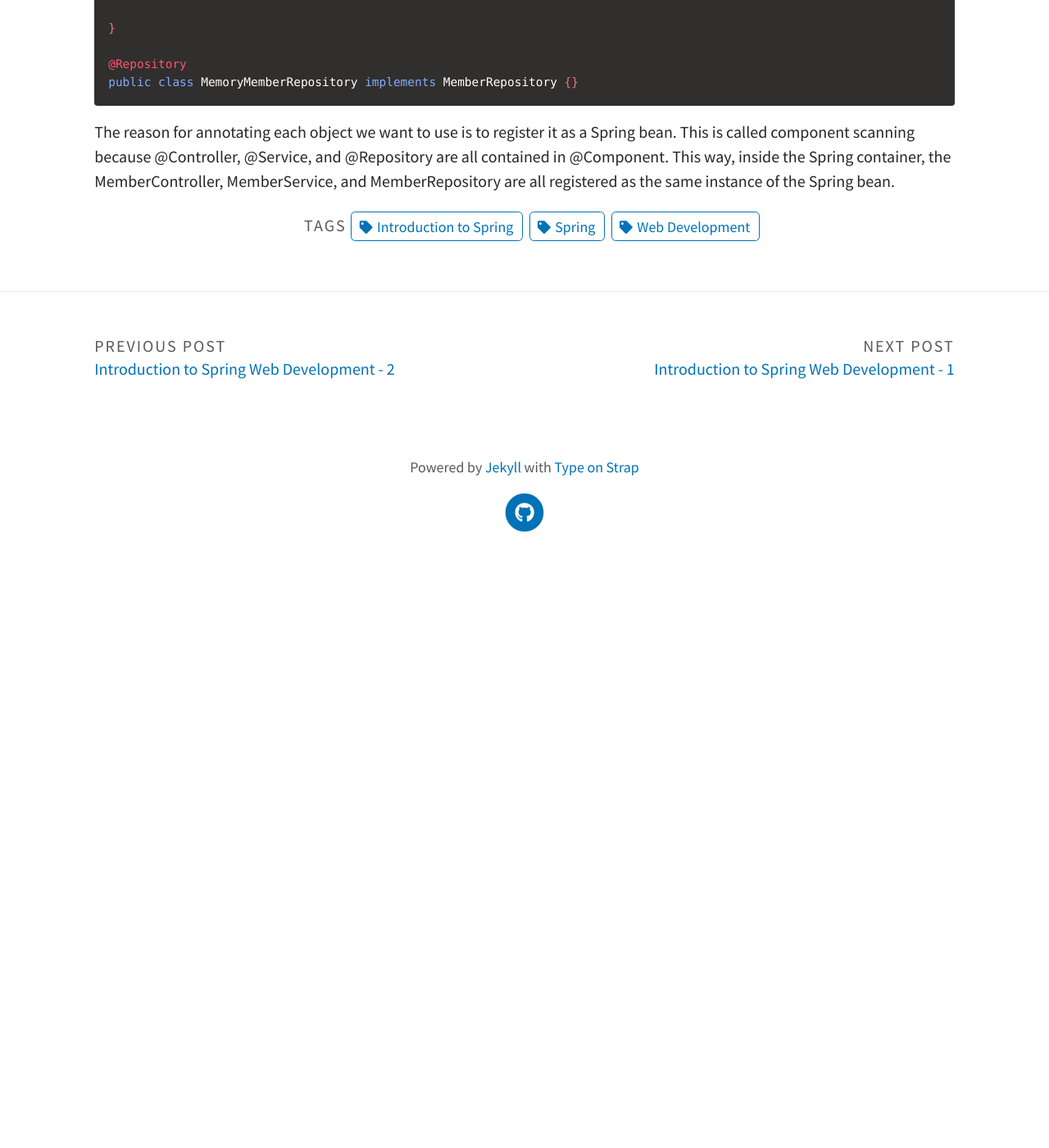
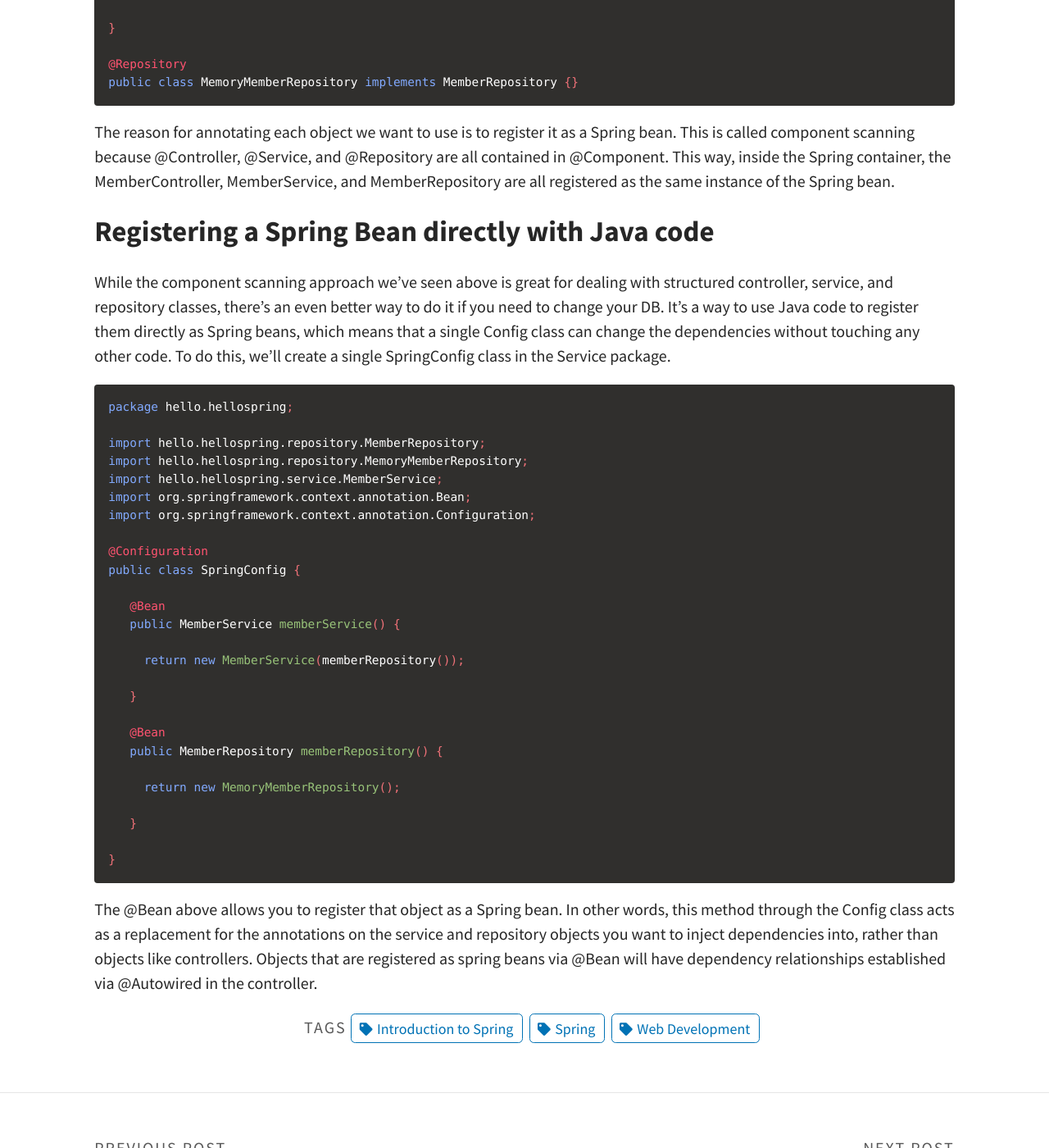
Before and after one commit to avgoutlier/avgoutlier.github.io, a Jekyll site: the page built from _posts/2023-08-18-spring-2.md, in a window 1280 px wide and 1400 px high, scrolled down 1534 px. Shown: the whole window at 82% size. Built offline with Jekyll 4.4.1, drawn with Linux system fonts in a browser that asks for light colours; a script that is not in the unit is left out; before the commit the page ends 2222 px from its top, so only the background shows below that.

````diff
--- a/_posts/2023-08-18-spring-2.md
+++ b/_posts/2023-08-18-spring-2.md
@@ -57,3 +57,38 @@ public class MemoryMemberRepository implements MemberRepository {}
 ```
 
 The reason for annotating each object we want to use is to register it as a Spring bean. This is called component scanning because @Controller, @Service, and @Repository are all contained in @Component. This way, inside the Spring container, the MemberController, MemberService, and MemberRepository are all registered as the same instance of the Spring bean.
+
+## Registering a Spring Bean directly with Java code
+
+While the component scanning approach we've seen above is great for dealing with structured controller, service, and repository classes, there's an even better way to do it if you need to change your DB. It's a way to use Java code to register them directly as Spring beans, which means that a single Config class can change the dependencies without touching any other code. To do this, we'll create a single SpringConfig class in the Service package.
+
+```java
+package hello.hellospring;
+
+import hello.hellospring.repository.MemberRepository;
+import hello.hellospring.repository.MemoryMemberRepository;
+import hello.hellospring.service.MemberService;
+import org.springframework.context.annotation.Bean;
+import org.springframework.context.annotation.Configuration;
+
+@Configuration
+public class SpringConfig {
+
+   @Bean
+   public MemberService memberService() {
+
+     return new MemberService(memberRepository());
+
+   }
+
+   @Bean
+   public MemberRepository memberRepository() {
+
+     return new MemoryMemberRepository();
+
+   }
+
+}
+```
+
+The @Bean above allows you to register that object as a Spring bean. In other words, this method through the Config class acts as a replacement for the annotations on the service and repository objects you want to inject dependencies into, rather than objects like controllers. Objects that are registered as spring beans via @Bean will have dependency relationships established via @Autowired in the controller.
````
